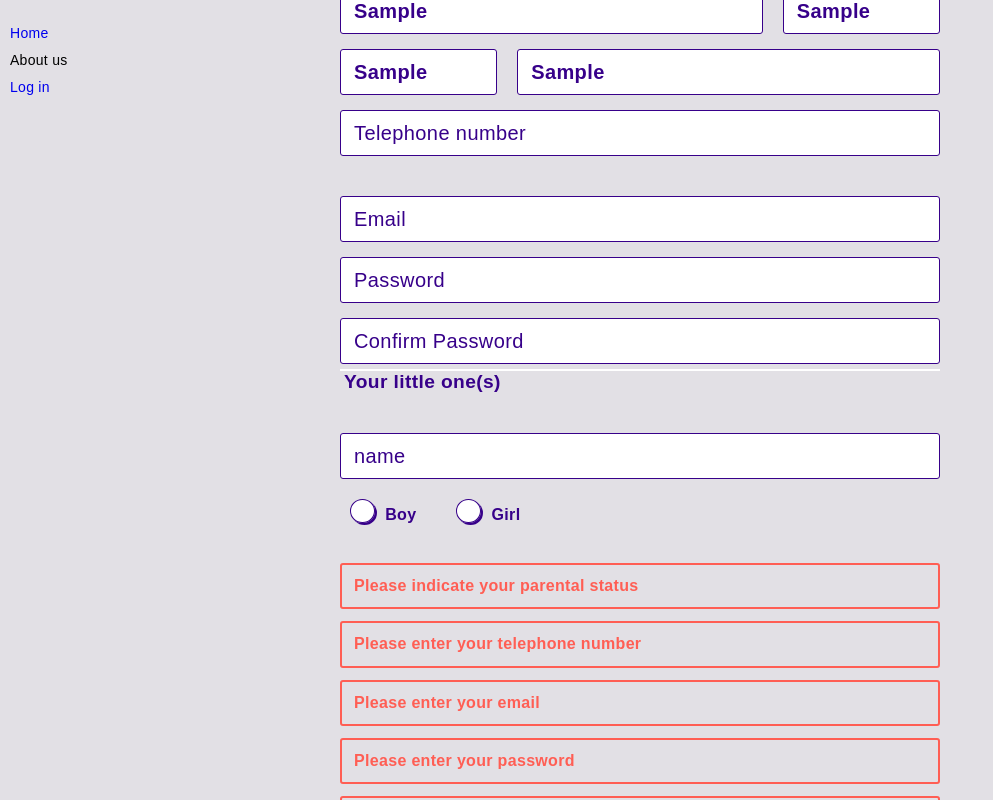
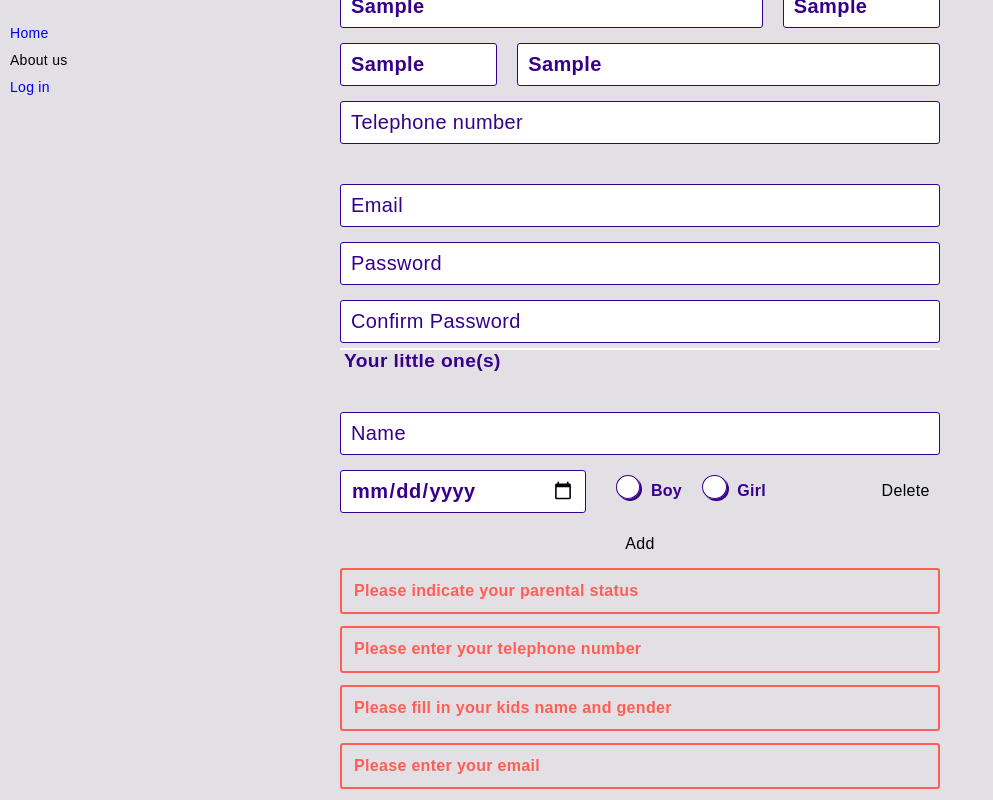
Before and after one commit to e-kornmann/mongo-express-typescript-vercel-cicd, a React (Create React App) app in the folder client/: page /register in a window 1280 px wide. Both pictures are taken after typing "Sample", "Sample", "Sample", "Sample", "Sample", "Sample" into the empty fields and a click on the button "Submit". Shown: the whole page, without its empty margins (0-993 px from the left). Built offline with nearby package versions, Linux system fonts and the light colour scheme; no server answers; a web font is replaced by a local one.

Commit message:
add kid input fields to signup form

```diff
--- a/client/src/Components/Auth/Signup.tsx
+++ b/client/src/Components/Auth/Signup.tsx
@@ -8,16 +8,21 @@ import './customradiobuttons.scss';
 import { Link } from 'react-router-dom';
 import AuthDetails from '../AuthDetails';
 import { User, Kid } from '../../types';
+import {
+  validateFirstName,
+  validateLastName,
+  validateParent,
+  validateStreet,
+  validateHouseNumber,
+  validateZipCode,
+  validateCity,
+  validateTelephoneNumber,
+  validateKids
+ } from './formValidation';
 
 const Signup = () => {
   const dispatch = useDispatch<any>();
   const navigate = useNavigate();
-
-  const [kid1Data, setKid1Data] = useState<Kid>({
-    name: '',
-    dateOfBirth: '',
-    gender: ''
-  });
 
     const [userData, setUserData] = useState<User>({
       firstName: '',
@@ -31,12 +36,30 @@ const Signup = () => {
       confirmPassword: '',
       city: '',
       telephoneNumber: '',
-    kids: [],
+      kids: '',
       notes: '',
     });
 
-  const onKid1Change = (event: React.ChangeEvent<HTMLInputElement>): void  => {
-    setKid1Data({ ...kid1Data, [event.target.name]: event.target.value  });
+    const [kids, setKids] = useState<Kid[]>([{name: '', dateOfBirth: '', gender:''}]);
+
+    const addKid = () => {
+      setKids([ ...kids, {name: '', dateOfBirth: '', gender:''} ])
+    }
+
+    const handleKidFieldsChange = (
+      event: React.ChangeEvent<HTMLInputElement>,
+      i: number,
+      key: keyof Kid
+    ) => {
+      const { value } = event.target;
+      const updatedKids = [...kids];
+      updatedKids[i][key] = value;
+      setKids(updatedKids);
+    };
+  const handleKidFieldDelete=(i:number)=>{
+      const deleteVal = [...kids]
+      deleteVal.splice(i,1)
+      setKids(deleteVal)
   }
 
   const [errors, setErrors] = useState({});
@@ -45,45 +68,27 @@ const Signup = () => {
     setUserData({ ...userData, [event.target.name]: event.target.value });
   };
 
-  const submitUserData = async (event: React.FormEvent) => {
+  const submitForm = async (event: React.FormEvent) => {
     event.preventDefault();
 
+    const validationErrors: { [key: string]: string | undefined } = {};
 
-    const consoleUser = {
-      ...userData,
-      kids: [kid1Data]
-    };
-    console.log(consoleUser);
-    const validationErrors: { [key: string]: string } = {};
-
-    if (!userData.firstName) {
-      validationErrors.firstName = 'Please enter your first name';
-    }
-
-    if (!userData.lastName) {
-      validationErrors.lastName = 'Please enter your last name';
-    }
-
-    if (!userData.parent) {
-      validationErrors.parent = 'Please indicate your parental status';
-    }
-
-    if (!userData.zipCode) {
-      validationErrors.zipCode = 'Please enter your postal code';
-    }
-
-    if (!userData.houseNumber) {
-      validationErrors.houseNumber = 'Please enter your house number';
-    }
-
-    if (!userData.telephoneNumber.trim()) {
-      validationErrors.telephoneNumber = 'Please enter your telephone number';
+    validationErrors.firstName = validateFirstName(userData.firstName);
+    validationErrors.lastName = validateLastName(userData.lastName);
+    validationErrors.parent = validateParent(userData.parent);
+    validationErrors.street = validateStreet(userData.street);
+    validationErrors.houseNumber = validateHouseNumber(userData.houseNumber);
+    validationErrors.zipCode = validateZipCode(userData.zipCode);
+    validationErrors.city = validateCity(userData.city);
+    validationErrors.telephoneNumber = validateTelephoneNumber(userData.telephoneNumber);
+    validationErrors.kids = validateKids(kids);
 
     if (!userData.userEmail) {
       validationErrors.userEmail = 'Please enter your email';
     } else if (!/\S+@\S+\.\S+/.test(userData.userEmail)) {
       validationErrors.userEmail = 'Please enter a valid email';
     }
+
 
     if (!userData.userPassword) {
       validationErrors.userPassword = 'Please enter your password';
@@ -97,23 +102,28 @@ const Signup = () => {
       validationErrors.confirmPassword = 'Passwords do not match';
     }
 
+
+
+
     setErrors(validationErrors);
 
-    if (Object.keys(validationErrors).length === 0) {
+    const filteredValidationErrors = Object.fromEntries(
+      Object.entries(errors).filter(([key, value]) => value !== undefined)
+    );
+
+    if (Object.keys(filteredValidationErrors).length === 0)
       try {
-        const newUser = {
-          ...userData,
-          kids: [kid1Data]
-        };
-        await dispatch(signUp(newUser));
+        const userDataWithKids = { ...userData, kids: JSON.stringify(kids) };
+        console.log(userDataWithKids);
+        await dispatch(signUp(userDataWithKids));
         console.log('User created successfully!');
         navigate('/login');
       } catch (error) {
         console.error(error);
       }
     }
-    }
-  }
+
+
 
 
   return (
@@ -122,7 +132,7 @@ const Signup = () => {
     <AuthDetails />
     <Header />
         <h2>Create account</h2>
-      <form onSubmit={submitUserData} className="form__container">
+      <form onSubmit={submitForm} className="form__container">
       <fieldset>
       <legend>Personal details</legend>
       <input className="form__container-input stretch" type="text" name="firstName" value={userData.firstName} onChange={onInputChange} placeholder="First name" />
@@ -158,48 +168,58 @@ const Signup = () => {
 
       </fieldset>
       <hr />
-      <fieldset>
+
       <legend>Your little one(s)</legend>
-      <input className="form__container-input stretch" type="text" name="name" value={kid1Data.name} onChange={onKid1Change} placeholder="name" />
+
+
+      {
+        kids.map((val,i) =>
+        <fieldset key={i}>
+            <input className="form__container-input stretch" type="text" name="name" value={val.name} onChange={(e) => handleKidFieldsChange(e, i, 'name')}  placeholder="Name" />
+            <input className="form__container-input halfleft" type="date" name="dateOfBirth" value={val.dateOfBirth} onChange={(e) => handleKidFieldsChange(e, i, 'dateOfBirth')} />
+            <div className="radio-button-wrapper foursix">
               <div className="custom_radio">
-      <input type="radio" id="boy" value="boy" checked={kid1Data.gender === 'boy'} onChange={onKid1Change} name="gender" />
-       <label htmlFor="boy">Boy</label>
+                <input type="radio" id={`boy${i + 1}`} value="boy" checked={val.gender === 'boy'} onChange={(e) => handleKidFieldsChange(e, i, 'gender')} />
+                <label htmlFor={`boy${i + 1}`}>Boy</label>
               </div>
               <div className="custom_radio">
-      <input type="radio" id="girl" value="girl" checked={kid1Data.gender === 'girl'} onChange={onKid1Change} name="gender" />
-       <label htmlFor="girl">Girl</label>
+                <input type="radio" id={`girl${i + 1}`} value="girl" checked={val.gender === 'girl'} onChange={(e) => handleKidFieldsChange(e, i, 'gender')} />
+                <label htmlFor={`girl${i + 1}`}>Girl</label>
               </div>
-
-
-
-
+            </div>
+          <button className="seveneight" onClick={()=>handleKidFieldDelete(i)}>Delete</button>
+        </fieldset>
+        )
+      }
+          <button className="seveneight" type="button" onClick={addKid}>Add</button>
 
 
 
 {Object.keys(errors).length > 0 && (
   <div className="stretch">
-
-      {Object.values(errors).map((error: unknown) => (
-        <div className="form__container__error__container stretch" key={typeof error === 'string' ? error : undefined}>
-        {typeof error === 'string' && error}
+    {Object.values<string | undefined>(errors).map((error, index) => {
+      if (typeof error === 'string') {
+        return (
+          <div className="form__container__error__container stretch" key={index}>
+            {error}
           </div>
-      ))}
-
+        );
+      }
+      return null;
+    })}
   </div>
 )}
 
 
-
-
     <button type="submit" className="btn stretch">Submit</button>
     <h4 className="stretch">Already have an account? <Link to='/login' className="form__container-redirect">Please login</Link></h4>
-    </fieldset>
+
   </form>
   </div>
   </>
-  )
+  );
+
+
 }
 
-
-
 export default Signup;
--- a/client/src/Components/Auth/auth.scss
+++ b/client/src/Components/Auth/auth.scss
@@ -28,6 +28,23 @@ fieldset {
   grid-column: 3 / 8;
 }
 
+.halfleft {
+  grid-column: 1 / 4;
+}
+
+.foursix {
+  grid-column: 4 / 6;
+}
+
+.sixseven {
+  grid-column: 6 / 7;
+}
+
+.seveneight {
+  grid-column: 7 / 8;
+}
+
+
 legend {
   font-size: 1.2em;
   font-weight: bold;
@@ -45,9 +62,10 @@ legend {
   font-weight: 600;
   border: 1px solid app.$purple;
   border-radius: 3px;
-  padding: 7px 13px;
+  padding: 0 10px;
   width: 100%;
   max-width: 100%;
+  height: 43px;
 }
 
 
--- /dev/null
+++ b/client/src/Components/Auth/formValidation.ts
@@ -0,0 +1,54 @@
+import { Kid } from "../../types";
+
+export const validateFirstName = (value:  string) => {
+  if (!value) { return 'Please enter your first name';}
+  };
+
+export const validateLastName = (value:  string | undefined) => {
+  if (!value) { return 'Please enter your last name';}
+    return undefined;
+};
+
+export const validateParent = (value:  string | undefined) => {
+  if (!value) { return 'Please indicate your parental status';}
+   return undefined;
+};
+
+export const validateStreet = (value: string | undefined) => {
+  if (!value) { return 'Please enter your street name';}
+    return undefined;
+ };
+
+export const validateHouseNumber = (value:  string | undefined) => {
+  if (!value) { return 'Please enter your house number';}
+    return undefined;
+};
+
+export const validateZipCode = (value:  string | undefined) => {
+  if (!value) { return 'Please enter your postal code';}
+    return undefined;
+};
+
+export const validateCity = (value:  string | undefined) => {
+  if (!value) { return 'Please specify your city';}
+    return undefined;
+};
+
+export const validateTelephoneNumber = (value:  string | undefined) => {
+  if (!value) { return 'Please enter your telephone number';}
+    return undefined;
+};
+
+export const validateKids = (kids: Kid[] | undefined): string | undefined => {
+    if (!kids) {
+      return undefined;
+    }
+
+    const invalidKid = kids.find((kid) => !kid.name || !kid.gender);
+
+    if (invalidKid) {
+      return 'Please fill in your kids name and gender';
+    }
+
+    return undefined;
+  };
--- a/client/src/store/slices/authSlice.ts
+++ b/client/src/store/slices/authSlice.ts
@@ -10,16 +10,22 @@ import { doc, setDoc, updateDoc } from 'firebase/firestore';
 
 
 export const signUp = createAsyncThunk('user/signUp', async (data: User) => {
-  const { firstName, userEmail, userPassword, street, houseNumber, parent } = data;
+  const { userEmail, userPassword, firstName, lastName, parent, street, houseNumber, zipCode, city, telephoneNumber, kids} = data;
   const userCredential = await createUserWithEmailAndPassword(firebaseAuth, userEmail, userPassword!);
   const { uid } = userCredential.user;
   try {
    await setDoc(doc(db, 'users', uid), {
-    firstName: firstName,
-    lastName: firstName,
-    parent: parent,
-    street: street,
-    houseNumber: houseNumber,
+      firstName: firstName,
+      lastName: lastName,
+      parent: parent,
+      street: street,
+      houseNumber: houseNumber,
+      zipCode: zipCode,
+      userEmail: userEmail,
+      city: city,
+      telephoneNumber: telephoneNumber,
+      kids: [kids],
+      notes: '',
   })
   } catch (error) {
   console.log(error);
```
Also changed, not shown: client/src/types.ts (+9 -8 lines). Lines whose indentation alone changed are shown as unchanged.
